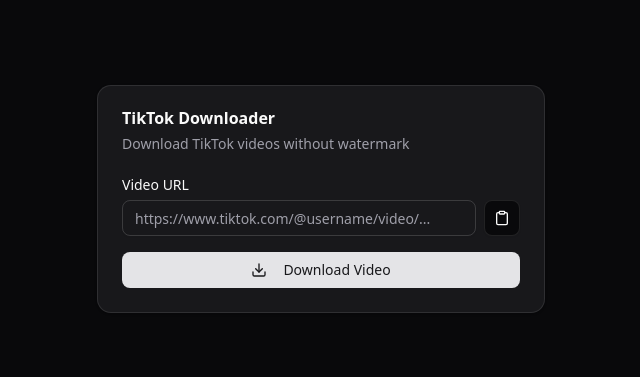
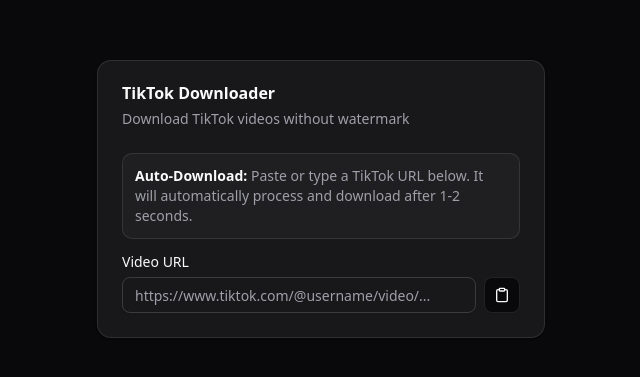
Before and after one commit to rizkyilhampra/sstiktok-downloader, a React (Vite) app: page / in a window 1280 px wide. Shown: the part 201-578 px from the top of the page, without its empty margins (319-959 px from the left). Built offline with nearby package versions, Linux system fonts and the light colour scheme.

Commit message:
feat(download): implement debounced auto-download
Downloads trigger automatically after 1.5s debounce on URL input/paste.
Removes manual download button. Success message auto-hide increased to 5s.

```diff
--- a/src/App.tsx
+++ b/src/App.tsx
@@ -1,5 +1,5 @@
-import { useState, useEffect } from 'react'
-import { Download, Loader2, CheckCircle2, AlertCircle, Clipboard } from 'lucide-react'
+import { useState, useEffect, useRef } from 'react'
+import { Loader2, CheckCircle2, AlertCircle, Clipboard } from 'lucide-react'
 import { Button } from '@/components/ui/button'
 import { Input } from '@/components/ui/input'
 import { Card, CardContent, CardDescription, CardHeader, CardTitle } from '@/components/ui/card'
@@ -12,8 +12,9 @@
   const [isPasting, setIsPasting] = useState(false)
   const [result, setResult] = useState<DownloadResponse | null>(null)
   const [error, setError] = useState<string | null>(null)
+  const debounceTimerRef = useRef<NodeJS.Timeout | null>(null)
 
-  // Auto-hide success message and clear input after 3 seconds
+  // Auto-hide success message and clear input after 5 seconds
   useEffect(() => {
     if (result?.success) {
       const timer = setTimeout(() => {
@@ -25,15 +26,22 @@
     }
   }, [result])
 
-  const handleDownloadVideo = async (e: React.FormEvent) => {
-    e.preventDefault()
+  // Cleanup debounce timer on unmount
+  useEffect(() => {
+    return () => {
+      if (debounceTimerRef.current) {
+        clearTimeout(debounceTimerRef.current)
+      }
+    }
+  }, [])
 
-    if (!url.trim()) {
+  const processDownload = async (videoUrl: string) => {
+    if (!videoUrl.trim()) {
       setError('Please enter a TikTok URL')
       return
     }
 
-    if (!url.includes('tiktok.com')) {
+    if (!videoUrl.includes('tiktok.com')) {
       setError('Please enter a valid TikTok URL')
       return
     }
@@ -48,7 +56,7 @@
         headers: {
           'Content-Type': 'application/json',
         },
-        body: JSON.stringify({ url }),
+        body: JSON.stringify({ url: videoUrl }),
       })
 
       const data: DownloadResponse = await response.json()
@@ -75,6 +83,22 @@
     }
   }
 
+  const handleInputChange = (value: string) => {
+    setUrl(value)
+
+    // Clear existing debounce timer
+    if (debounceTimerRef.current) {
+      clearTimeout(debounceTimerRef.current)
+    }
+
+    // Set new debounce timer (1.5 seconds delay)
+    debounceTimerRef.current = setTimeout(() => {
+      if (value.trim()) {
+        processDownload(value)
+      }
+    }, 1500)
+  }
+
   const handlePasteAndDownload = async () => {
     setIsPasting(true)
     setError(null)
@@ -97,9 +121,6 @@
         return
       }
 
-      // Set the URL in the input
-      setUrl(text.trim())
-
       // Validate URL
       if (!text.includes('tiktok.com')) {
         setError('Please copy a valid TikTok URL to clipboard')
@@ -107,36 +128,9 @@
         return
       }
 
-      // Start loading for download process
-      setLoading(true)
+      // Trigger input change which will handle the download with debounce
+      handleInputChange(text.trim())
       setIsPasting(false)
-
-      // Process and download
-      const response = await fetch('/api/download', {
-        method: 'POST',
-        headers: {
-          'Content-Type': 'application/json',
-        },
-        body: JSON.stringify({ url: text.trim() }),
-      })
-
-      const data: DownloadResponse = await response.json()
-
-      if (data.success && data.downloadUrl) {
-        setResult(data)
-
-        // Automatically trigger download through proxy with dynamic filename
-        const filename = data.filename || 'tiktok-video.mp4'
-        const proxyUrl = `/api/proxy-download?url=${encodeURIComponent(data.downloadUrl)}&filename=${encodeURIComponent(filename)}`
-        const a = document.createElement('a')
-        a.href = proxyUrl
-        a.download = filename
-        document.body.appendChild(a)
-        a.click()
-        document.body.removeChild(a)
-      } else {
-        setError(data.message || data.error || 'Failed to process video')
-      }
     } catch (err) {
       if (err instanceof Error && err.name === 'NotAllowedError') {
         setError('Clipboard access denied. Please grant permission or paste manually.')
@@ -144,8 +138,6 @@
         setError(err instanceof Error ? err.message : 'Failed to paste from clipboard')
       }
       setIsPasting(false)
-    } finally {
-      setLoading(false)
     }
   }
 
@@ -160,7 +152,13 @@
         </CardHeader>
 
         <CardContent className="space-y-4">
-          <form onSubmit={handleDownloadVideo} className="space-y-4">
+          <div className="p-3 bg-muted/50 border border-border rounded-lg">
+            <p className="text-sm text-muted-foreground">
+              <span className="font-semibold text-foreground">Auto-Download:</span> Paste or type a TikTok URL below. It will automatically process and download after 1-2 seconds.
+            </p>
+          </div>
+
+          <div className="space-y-4">
             <div className="space-y-2">
               <Label htmlFor="url">Video URL</Label>
               <div className="flex gap-2">
@@ -169,7 +167,7 @@
                   type="text"
                   placeholder="https://www.tiktok.com/@username/video/..."
                   value={url}
-                  onChange={(e) => setUrl(e.target.value)}
+                  onChange={(e) => handleInputChange(e.target.value)}
                   disabled={loading || isPasting}
                   className="flex-1"
                 />
@@ -179,6 +177,7 @@
                   disabled={loading || isPasting}
                   variant="outline"
                   size="icon"
+                  title="Paste from clipboard and auto-download"
                 >
                   {isPasting ? (
                     <Loader2 className="h-4 w-4 animate-spin" />
@@ -187,26 +186,14 @@
                   )}
                 </Button>
               </div>
+              {loading && (
+                <div className="flex items-center gap-2 text-sm text-slate-600">
+                  <Loader2 className="h-4 w-4 animate-spin" />
+                  Processing...
+                </div>
+              )}
             </div>
-
-            <Button
-              type="submit"
-              disabled={loading || isPasting}
-              className="w-full"
-            >
-              {loading ? (
-                <>
-                  <Loader2 className="mr-2 h-4 w-4 animate-spin" />
-                  Processing...
-                </>
-              ) : (
-                <>
-                  <Download className="mr-2 h-4 w-4" />
-                  Download Video
-                </>
-              )}
-            </Button>
-          </form>
+          </div>
 
           {error && (
             <div className="flex items-start gap-2 p-3 border rounded-lg border-destructive bg-destructive/10">
```
